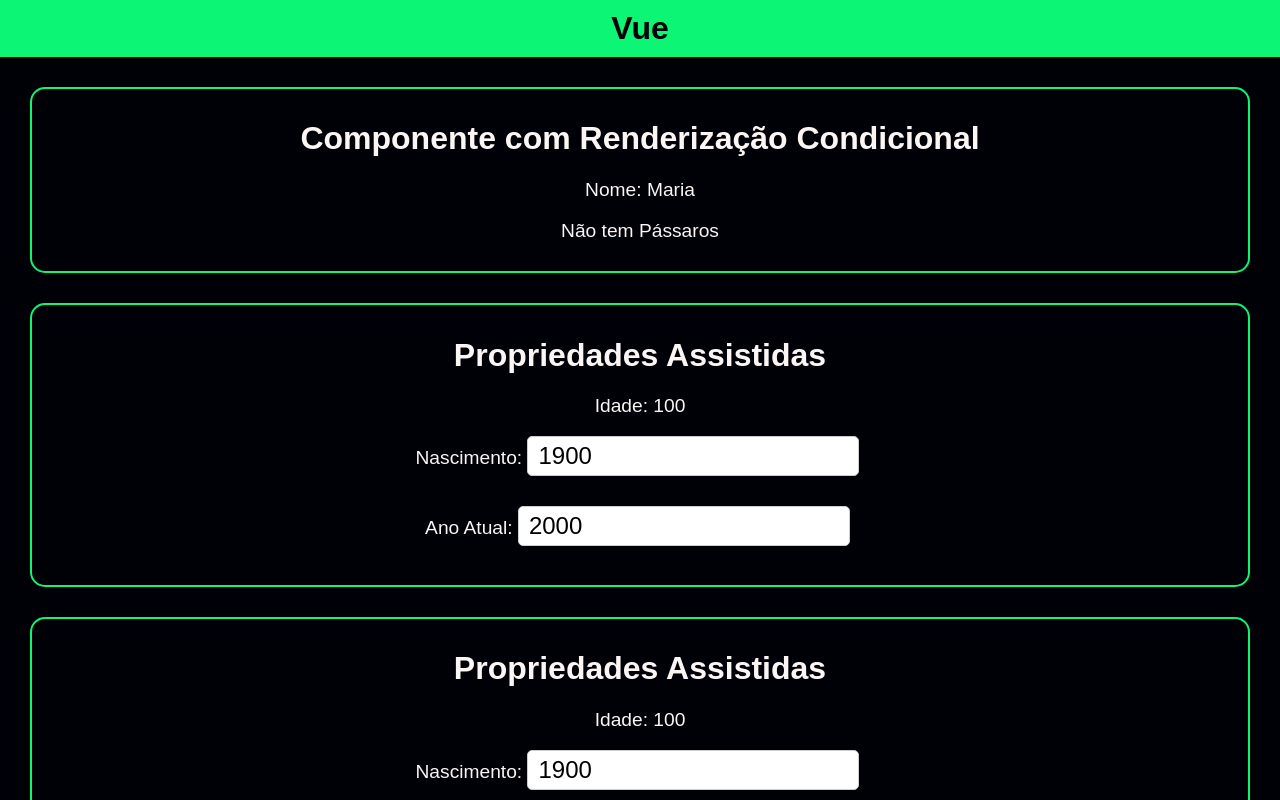
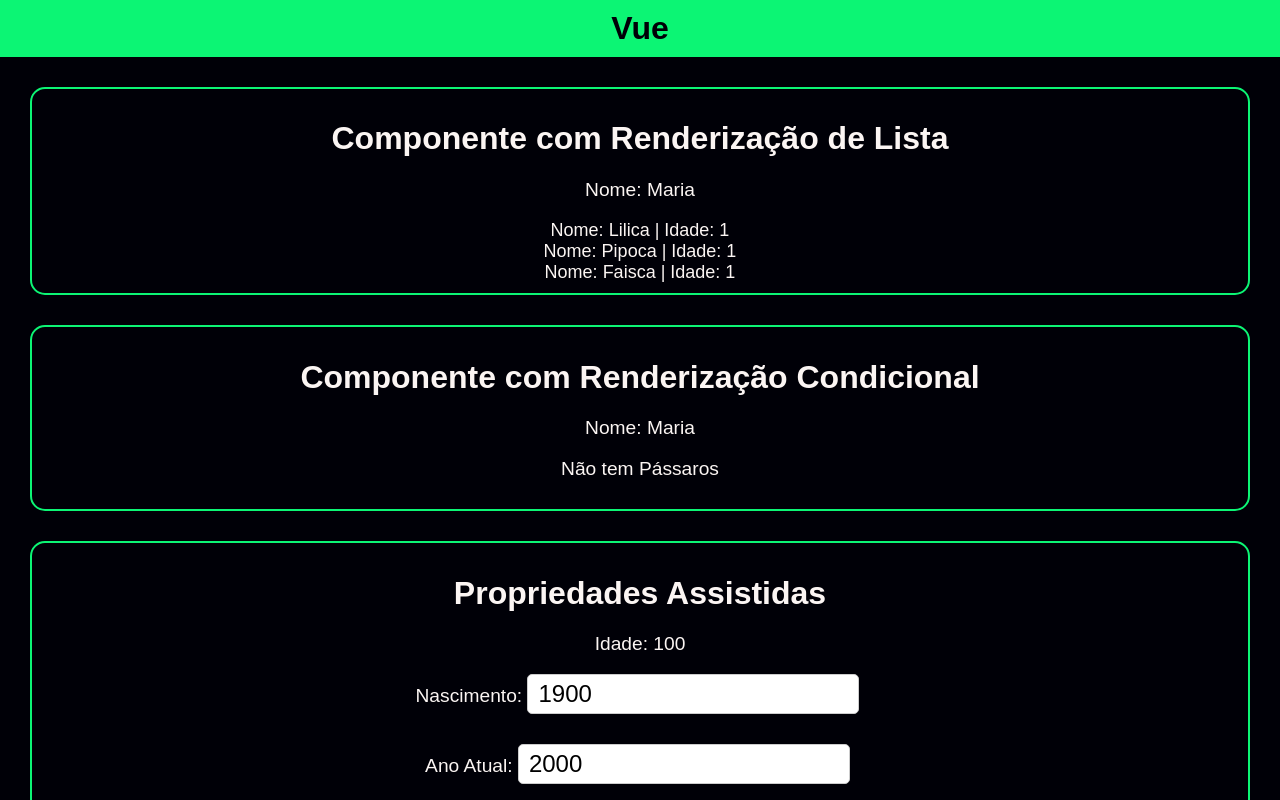
Before and after one commit to cleitonsilva14/aulao-vue, a Vue app: page / in a window 1280 px wide. Shown: the top 800 px of the page. Built offline with nearby package versions, Linux system fonts and the light colour scheme.

Commit message:
Renderização de Listas e v-show

```diff
--- a/src/App.vue
+++ b/src/App.vue
@@ -10,15 +10,25 @@ import EscutaEvento from './components/EscutaEvento.vue';
 import PropriedadesComputadas from './components/PropriedadesComputadas.vue';
 import PropriedadesAssistidas from './components/PropriedadesAssistidas.vue';
 import RenderizacaoCondicional from './components/RenderizacaoCondicional.vue';
+import RenderizacaoListas from './components/RenderizacaoListas.vue';
 
 // comunicação PAI -> Filho (utilizando props)
 const borracha = "Borracha Azul"
 const precoBorracha = 2.50
+
+const birds = [
+  {nome: "Lilica", idade: 1},
+  {nome: "Pipoca", idade: 1},
+  {nome: "Faisca", idade: 1}
+]
+
 </script>
 
 <!-- HTML -->
 <template>
   <header>Vue</header>
+
+  <RenderizacaoListas nome="Maria" :passaros="birds"/>
 
   <RenderizacaoCondicional nome="Maria" :quantidade="0"/>
 
--- /dev/null
+++ b/src/components/RenderizacaoListas.vue
@@ -0,0 +1,39 @@
+<template>
+    <div class="componente">
+        <h1>Componente com Renderização de Lista</h1>
+        <p>Nome: {{ nome }}</p>
+        <p v-show="passaros.length === 0">Não tem pássaros</p>
+        <ul>
+            <li v-for="passaro in passaros">
+                Nome: {{ passaro.nome }} | Idade: {{ passaro.idade }}
+            </li>
+        </ul>
+
+    </div>
+</template>
+
+<script setup>
+    import { defineProps } from 'vue';
+    defineProps({
+        nome: String,
+        passaros: Array
+    })
+
+
+
+</script>
+
+
+<style scoped>
+    ul {
+        margin: 0px;
+        padding: 0px;
+    }
+
+    li {
+        list-style: none;
+        text-align: center;
+        font-size: large;
+    }
+
+</style>
```
